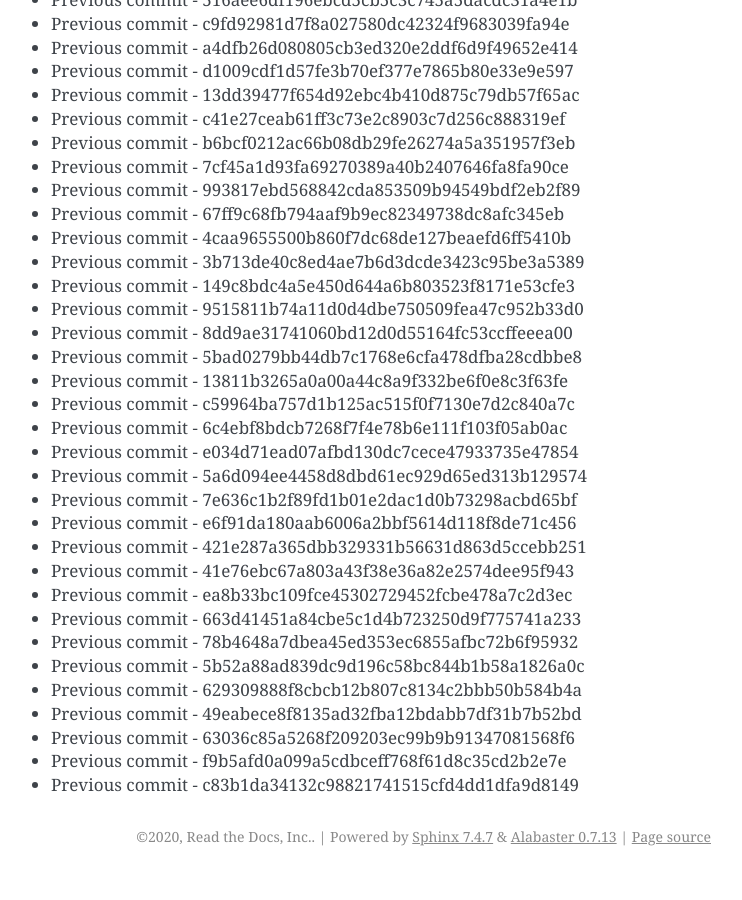
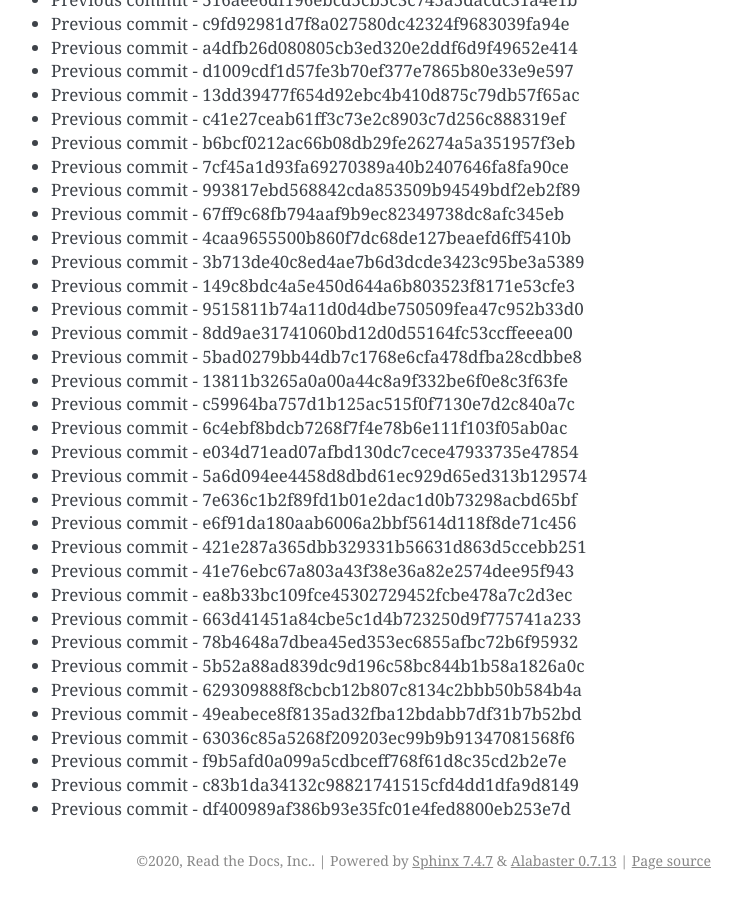
Before and after one commit to readthedocs/rtd-git-stresstest, a Sphinx documentation site: the page built from docs/updates.rst, in a window 1280 px wide and 900 px high, scrolled down 43252 px. Shown: the whole window, without its empty margins (399-1141 px from the left). Built offline with Sphinx 7.4.7, drawn with Linux system fonts in a browser that asks for light colours; before the commit the page ends 44128 px from its top, so only the background shows below that.

Commit message:
Generating commit from previous: df400989af386b93e35fc01e4fed8800eb253e7d

```diff
--- a/docs/updates.rst
+++ b/docs/updates.rst
@@ -1849,3 +1849,4 @@ It can be tested for any performance characteristics.
 * Previous commit - 63036c85a5268f209203ec99b9b91347081568f6
 * Previous commit - f9b5afd0a099a5cdbceff768f61d8c35cd2b2e7e
 * Previous commit - c83b1da34132c98821741515cfd4dd1dfa9d8149
+* Previous commit - df400989af386b93e35fc01e4fed8800eb253e7d
```
